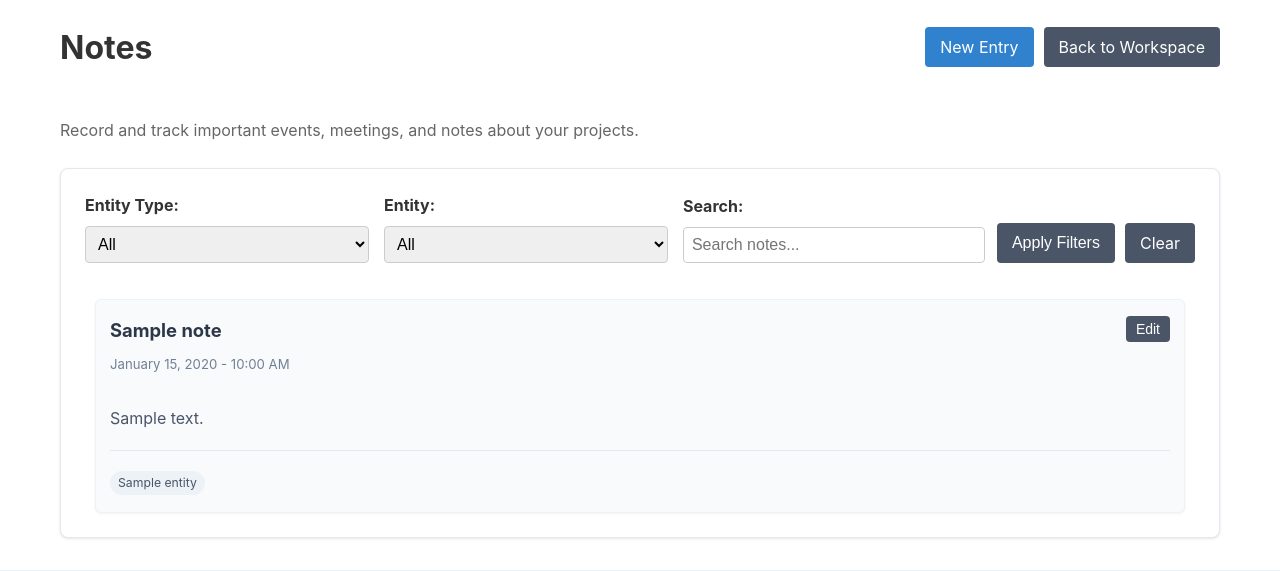
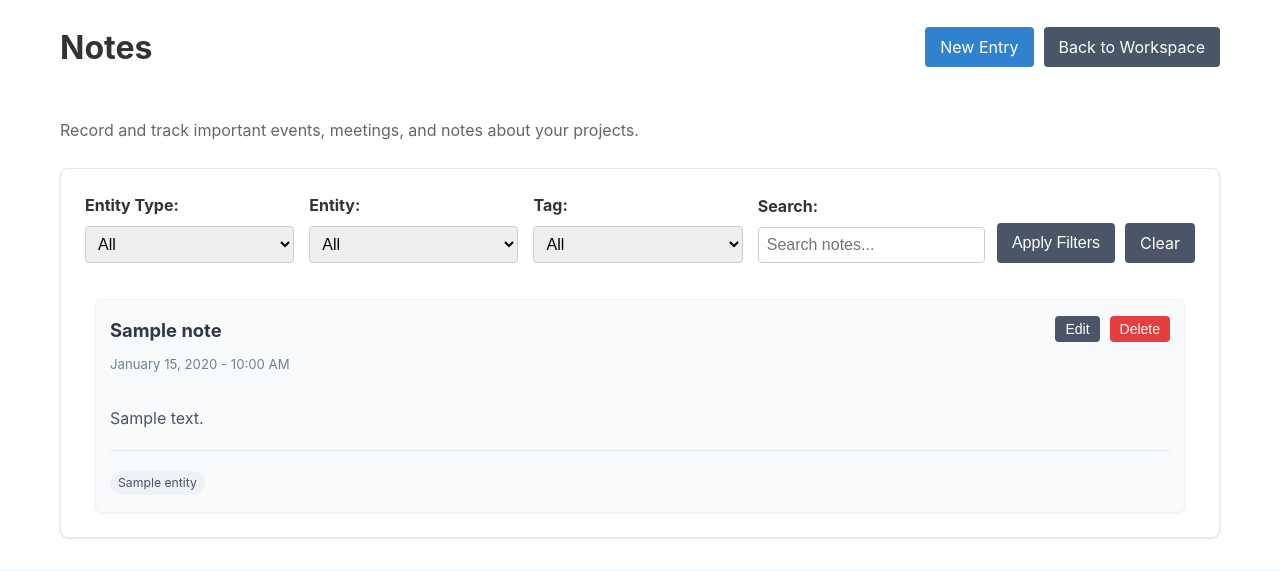
Before and after one commit to emily-flambe/notes-for-goats, a Django app: page /workspaces/1/note/ in a window 1280 px wide. Shown: the part 160-731 px from the top of the page. Run offline with Django 5.2, Linux system fonts and the light colour scheme; tables that the repository leaves empty hold one stand-in row (values such as "Sample post"); parts of the project's set-up code (start-up, migrations or seed data) failed here and were passed over.

Commit message:
notes list can be filtered by tags

```diff
--- a/notes_for_goats/notekeeper/models.py
+++ b/notes_for_goats/notekeeper/models.py
@@ -110,22 +110,16 @@ class Note(models.Model):
 
             # Add new tags
             for hashtag in lower_hashtags:
-                tag, _ = Tag.objects.get_or_create(
+                tag, created = Tag.objects.get_or_create(
                     workspace=self.workspace,
                     name=hashtag
                 )
                 self.tags.add(tag)
 
-        if not lower_hashtags:
-            # No hashtags found, clear references and return early
-            self.referenced_entities.clear()
-            return
-
         # Clear existing references to rebuild them
         self.referenced_entities.clear()
 
         # Get all entities from this workspace
-        from .models import Entity  # Import here to avoid circular imports
         workspace_entities = Entity.objects.filter(workspace=self.workspace)
 
         # Entities to add to referenced_entities
--- a/notes_for_goats/notekeeper/templates/notekeeper/note/list.html
+++ b/notes_for_goats/notekeeper/templates/notekeeper/note/list.html
@@ -49,6 +49,19 @@
                     </select>
                 </div>
 
+                <!-- Tags filter -->
+                <div class="filter-group">
+                    <label for="tag_filter">Tag:</label>
+                    <select id="tag_filter" name="tag">
+                        <option value="">All</option>
+                        {% for tag in tags %}
+                            <option value="{{ tag.id }}" {% if tag.id|stringformat:"s" == request.GET.tag %}selected{% endif %}>
+                                {{ tag.name }}
+                            </option>
+                        {% endfor %}
+                    </select>
+                </div>
+
                 <!-- Search input -->
                 <div class="filter-group">
                     <label for="search">Search:</label>
@@ -77,6 +90,7 @@
                                 </div>
                                 <div class="actions">
                                     <button class="btn btn-sm edit-button" data-url="{% url 'notekeeper:note_edit' workspace_id=workspace.id pk=entry.id %}">Edit</button>
+                                    <button class="btn btn-sm btn-danger delete-button" data-url="{% url 'notekeeper:note_delete' workspace_id=workspace.id pk=entry.id %}">Delete</button>
                                 </div>
                             </div>
 
@@ -337,6 +351,19 @@
                 content.classList.add('fits-content');
             }
         });
+
+        // Add event listener for delete buttons
+        const deleteButtons = document.querySelectorAll('.delete-button');
+        deleteButtons.forEach(button => {
+            button.addEventListener('click', function(event) {
+                event.preventDefault();
+                const deleteUrl = this.getAttribute('data-url');
+                const confirmDelete = confirm("Are you sure you want to delete this note?");
+                if (confirmDelete) {
+                    window.location.href = deleteUrl;
+                }
+            });
+        });
     });
 </script>
 {% endblock %}
--- a/notes_for_goats/notekeeper/urls.py
+++ b/notes_for_goats/notekeeper/urls.py
@@ -16,6 +16,7 @@ urlpatterns = [
     path('workspaces/<int:workspace_id>/note/<int:pk>/', views.note_detail, name='note_detail'),
     path('workspaces/<int:workspace_id>/note/new/', views.note_create, name='note_create'),
     path('workspaces/<int:workspace_id>/note/<int:pk>/edit/', views.note_edit, name='note_edit'),
+    path('workspaces/<int:workspace_id>/note/<int:pk>/delete/', views.note_delete, name='note_delete'),
 
     path('workspaces/<int:workspace_id>/entities/', views.entity_list, name='entity_list'),
     path('workspaces/<int:workspace_id>/entities/<int:pk>/', views.entity_detail, name='entity_detail'),
--- a/notes_for_goats/notekeeper/views.py
+++ b/notes_for_goats/notekeeper/views.py
@@ -51,8 +51,9 @@ def note_list(request, workspace_id):
     # Get all entity types from the model
     entity_types = Entity.ENTITY_TYPES
 
-    # Get entities for the dropdown, include the type field
+    # Get entities and tags for the dropdowns
     entities = Entity.objects.filter(workspace=workspace).order_by('name')
+    tags = Tag.objects.filter(workspace=workspace).order_by('name')
 
     # Count total notes before filtering
     total_notes_count = Note.objects.filter(workspace=workspace).count()
@@ -63,6 +64,7 @@ def note_list(request, workspace_id):
     # Handle filtering
     entity_filter = request.GET.get('entity')
     entity_type_filter = request.GET.get('entity_type')
+    tag_filter = request.GET.get('tag')
     search_query = request.GET.get('q')
 
     if entity_filter:
@@ -77,6 +79,10 @@ def note_list(request, workspace_id):
         # Filter notes that reference entities of the selected type
         notes = notes.filter(referenced_entities__type=entity_type_filter).distinct()
 
+    if tag_filter:
+        # Filter notes by selected tag
+        notes = notes.filter(tags__id=tag_filter)
+
     if search_query:
         notes = notes.filter(
             Q(title__icontains=search_query) |
@@ -85,8 +91,9 @@ def note_list(request, workspace_id):
 
     return render(request, 'notekeeper/note/list.html', {
         'workspace': workspace,
-        'notes': notes,
+        'notes': notes.distinct(),
         'entities': entities,
+        'tags': tags,
         'entity_types': entity_types,
         'total_notes_count': total_notes_count,
     })
@@ -151,6 +158,13 @@ def note_edit(request, workspace_id, pk):
         'entry': entry,
         'hashtags': hashtags
     })
+
+def note_delete(request, workspace_id, pk):
+    """View to delete a note entry"""
+    note = get_object_or_404(Note, pk=pk, workspace_id=workspace_id)
+    note.delete()
+    messages.success(request, "Note deleted successfully.")
+    return redirect('notekeeper:note_list', workspace_id=workspace_id)
 
 def entity_list(request, workspace_id):
     workspace = get_object_or_404(Workspace, pk=workspace_id)
```
Also changed, not shown: notes_for_goats/notekeeper/migrations/0028_merge_0021_userpreference_0027_alter_note_tags.py (added), notes_for_goats/notekeeper/migrations/0029_alter_tag_name.py (added).
